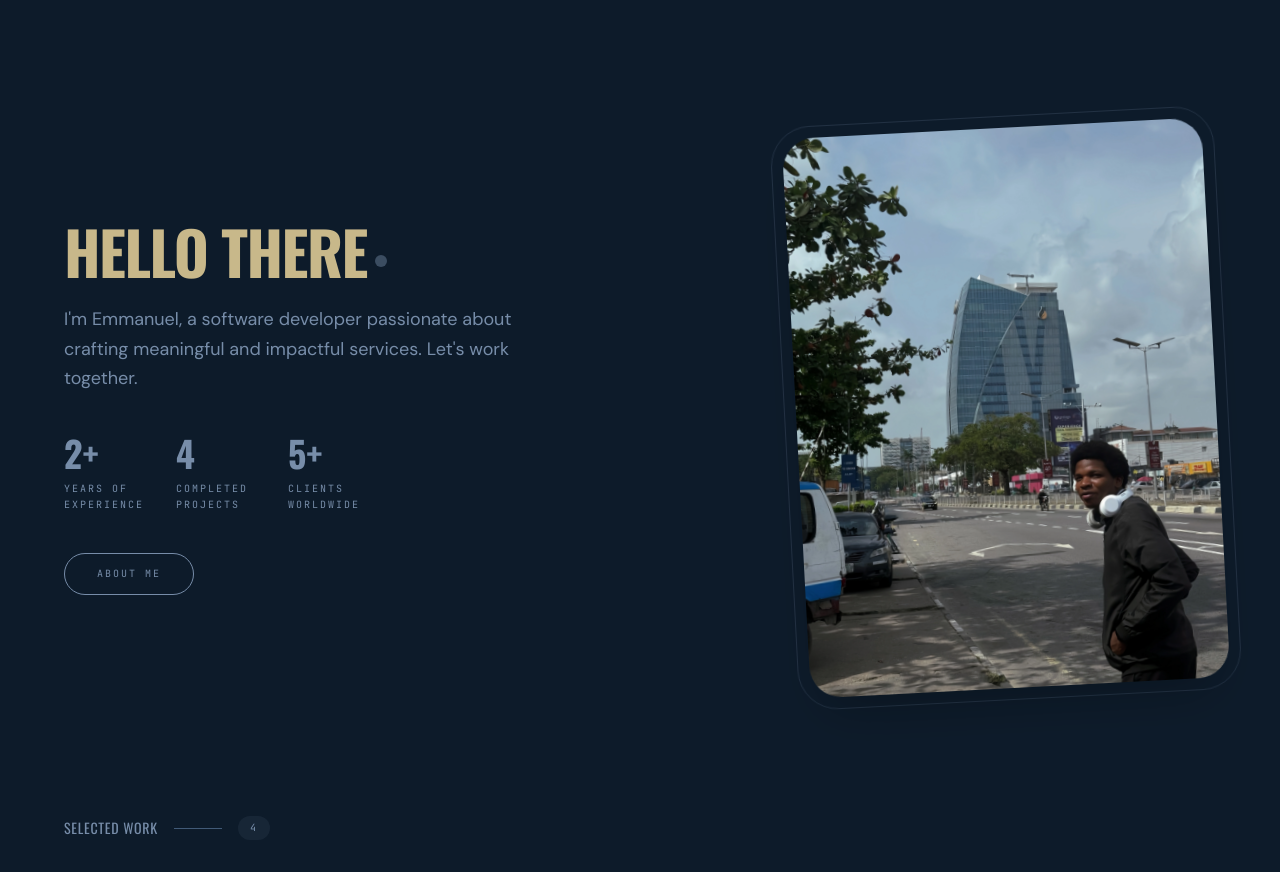
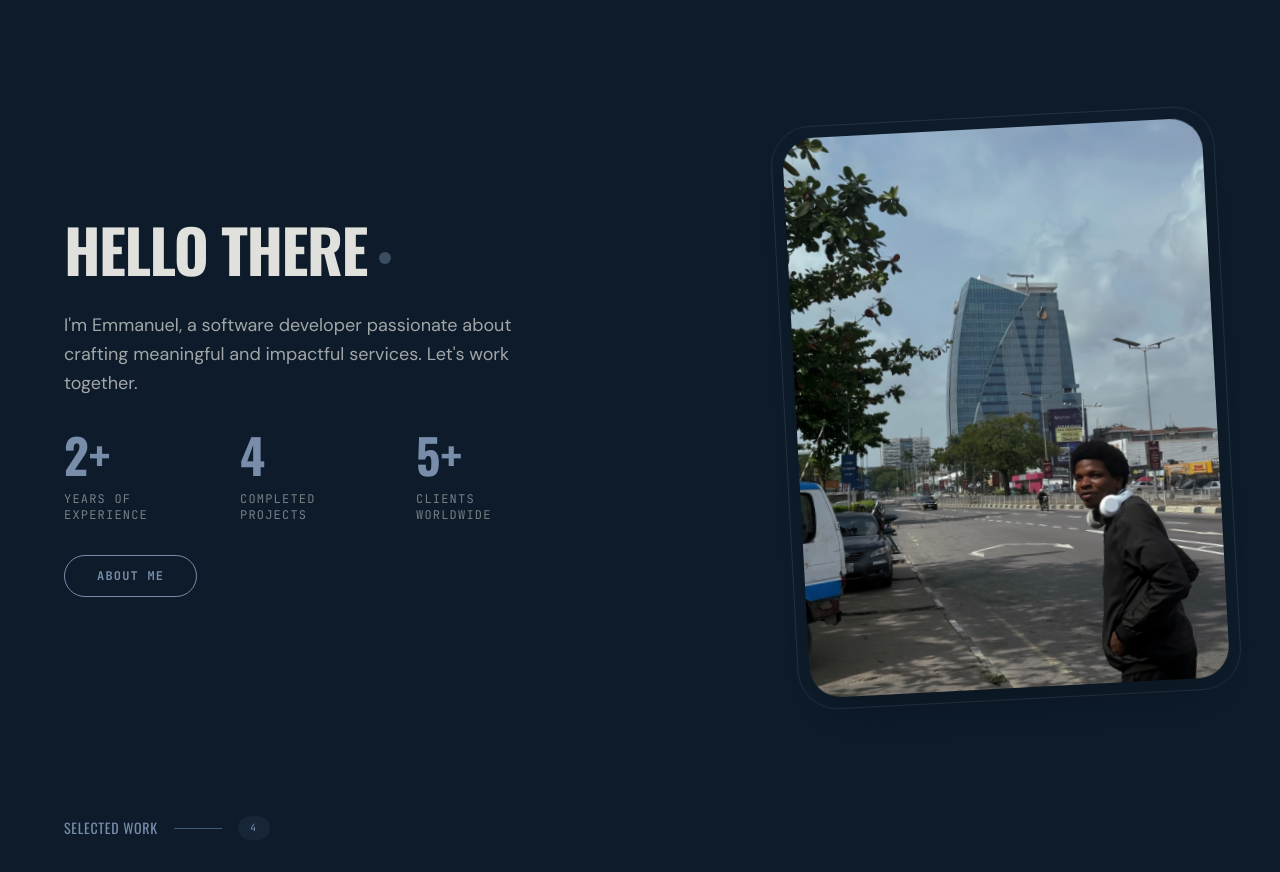
Before and after one commit to iamxtraordinary/newportfolio, a React (Vite) app: page /#/ in a window 1280 px wide. Shown: the part 1040-1912 px from the top of the page. Built offline with nearby package versions, Linux system fonts and the light colour scheme.

Commit message:
Apply spec layout, typography, and color settings to AboutTeaser left column

```diff
--- a/src/pages/Cinematic.tsx
+++ b/src/pages/Cinematic.tsx
@@ -145,36 +145,37 @@ function AboutTeaser() {
 
   return (
     <section className="relative py-24 md:py-32 px-8 md:px-16 max-w-7xl mx-auto">
-      <div className="grid grid-cols-1 md:grid-cols-[1fr_1.4fr] gap-16 md:gap-12 items-center">
+      <div className="flex flex-col md:flex-row gap-16 md:gap-20 items-center justify-between">
         {/* Left: Text */}
         <motion.div
+          className="w-full md:w-[45%] space-y-8"
           initial={{ opacity: 0, x: -40 }}
           whileInView={{ opacity: 1, x: 0 }}
           viewport={{ once: true, margin: '-100px' }}
           transition={{ duration: 0.8, ease: [0.16, 1, 0.3, 1] }}
         >
-          <h2 className="font-[family-name:var(--font-display)] text-5xl md:text-6xl font-bold uppercase tracking-tight mb-6 text-[#C8B88A]">
+          <h2 className="font-[family-name:var(--font-display)] text-5xl md:text-6xl font-bold uppercase tracking-tight text-[var(--color-text)]">
             Hello there
             <motion.span
-              className="inline-block w-3 h-3 bg-[var(--color-accent)] rounded-full ml-2 align-middle"
+              className="inline-block w-3 h-3 bg-[var(--color-accent)] rounded-full ml-3 align-middle"
               animate={{ opacity: [1, 0.3, 1] }}
               transition={{ duration: 2, repeat: Infinity }}
               aria-hidden="true"
             />
           </h2>
-          <p className="text-lg text-[var(--color-muted)] leading-relaxed mb-10 max-w-lg">
+          <p className="font-[family-name:var(--font-body)] text-base md:text-lg text-[var(--color-text)]/70 leading-relaxed max-w-lg">
             I'm Emmanuel, a software developer passionate about crafting
             meaningful and impactful services. Let's work together.
           </p>
 
           {/* Stats */}
-          <div className="flex gap-8 mb-10">
+          <div className="flex gap-10 md:gap-14">
             {stats.map((stat) => (
               <div key={stat.label}>
-                <span className="font-[family-name:var(--font-display)] text-3xl md:text-4xl font-bold text-[var(--color-accent)]">
+                <span className="font-[family-name:var(--font-display)] text-4xl md:text-5xl font-bold text-[var(--color-accent)]">
                   {stat.value}
                 </span>
-                <span className="block micro-label text-[var(--color-muted)] mt-1 max-w-[80px]">
+                <span className="block font-[family-name:var(--font-mono)] text-[10px] md:text-xs uppercase tracking-widest text-[var(--color-text)]/50 mt-2 max-w-[120px]">
                   {stat.label}
                 </span>
               </div>
@@ -183,7 +184,7 @@ function AboutTeaser() {
 
           <motion.button
             onClick={() => navigate('/about')}
-            className="px-8 py-3 rounded-full border border-[var(--color-accent)] text-[var(--color-accent)] micro-label hover:bg-[var(--color-accent)] hover:text-[var(--color-bg)] transition-all duration-300"
+            className="px-8 py-3 rounded-full border border-[var(--color-accent)] text-[var(--color-accent)] font-[family-name:var(--font-mono)] text-xs font-bold uppercase tracking-widest hover:bg-[var(--color-accent)] hover:text-white transition-all duration-300"
             whileHover={{ scale: 1.03 }}
             whileTap={{ scale: 0.97 }}
           >
@@ -193,7 +194,7 @@ function AboutTeaser() {
 
         {/* Right: Portrait Card & Photo Stack */}
         <motion.div
-          className="relative flex justify-end items-center min-h-[400px] md:min-h-[520px]"
+          className="relative flex justify-end items-center min-h-[400px] md:min-h-[520px] w-full md:w-[50%]"
           initial={{ opacity: 0, x: 40 }}
           whileInView={{ opacity: 1, x: 0 }}
           viewport={{ once: true, margin: '-100px' }}
```
